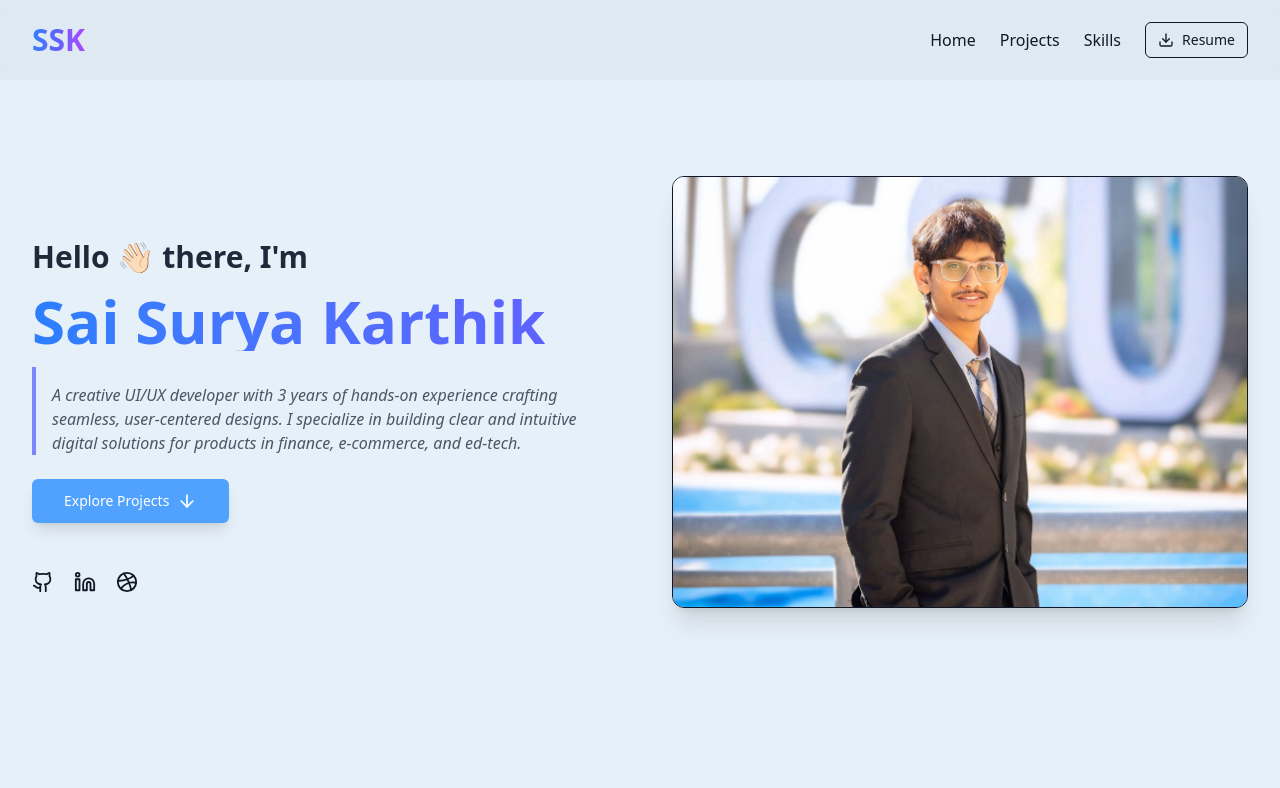
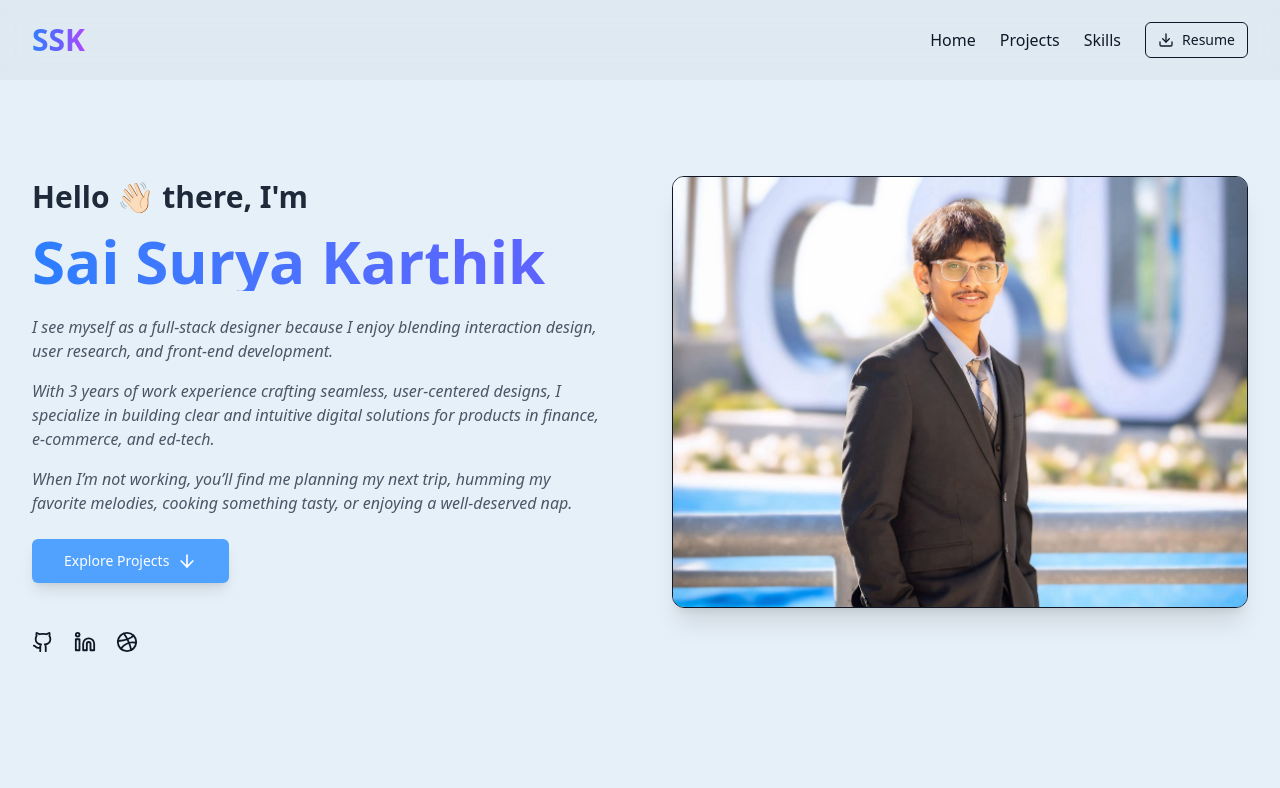
Before and after one commit to P-sskarthik/Portfolio-SSK, a React (Vite) app: page / in a window 1280 px wide. Shown: the top 788 px of the page. Built offline with nearby package versions, Linux system fonts and the light colour scheme.

Commit message:
Minior Updates in home and resume

```diff
--- a/src/components/Hero.jsx
+++ b/src/components/Hero.jsx
@@ -54,18 +54,25 @@ const Hero = () => {
 </div>
 
 
-        <div className="pt-4 max-w-xl">
-
-   <motion.blockquote
-    className="italic text-gray-600 pt-4 text-base border-l-4 border-indigo-400 pl-4"
+        <div className="pt-3 max-w-xl">
+  <motion.blockquote
+    className="italic text-gray-600 pt-3 text-base space-y-4"
     initial={{ opacity: 0, y: 20 }}
     animate={{ opacity: 1, y: 0 }}
     transition={{ delay: 0.8, duration: 0.6 }}
   >
-    A creative UI/UX developer with 3 years of hands-on experience crafting seamless, user-centered designs. I specialize in building clear and intuitive digital solutions for products in finance, e-commerce, and ed-tech.
+    <p>
+      I see myself as a full-stack designer because I enjoy blending interaction design, user research, and front-end development.
+    </p>
+    <p>
+      With 3 years of work experience crafting seamless, user-centered designs, I specialize in building clear and intuitive digital solutions for products in finance, e-commerce, and ed-tech.
+    </p>
+    <p>
+      When I’m not working, you’ll find me planning my next trip, humming my favorite melodies, cooking something tasty, or enjoying a well-deserved nap.
+    </p>
   </motion.blockquote>
+</div>
 
-</div>
 
 
         <motion.div
```
Also changed, not shown: 1 other file (tests, documents, lock files or other folders).
